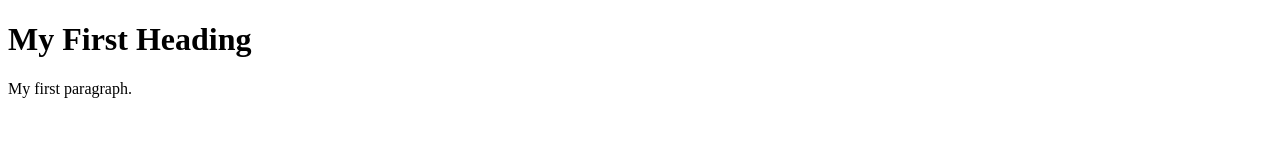
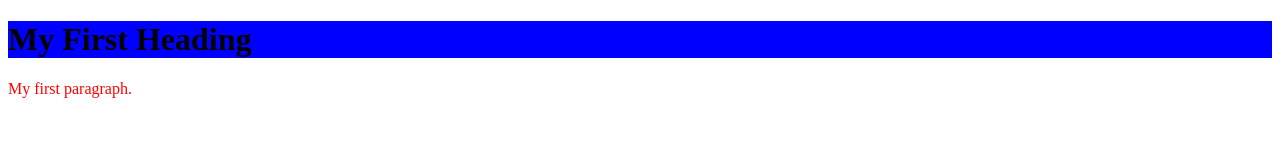
Before and after one commit to Zantolotov/CoursOCR, a plain HTML site: page index.html in a window 1280 px wide. Drawn offline with Linux system fonts and the light colour scheme.

Commit message:
ajout du code css dans style.css et écriture du lien dans index.html

```diff
--- a/index.html
+++ b/index.html
@@ -1,5 +1,8 @@
 <!DOCTYPE html>
 <html>
+    <head>
+        <link rel="stylesheet" href="style.css" />
+    </head>
 <body>
 
 <h1>My First Heading</h1>
--- a/style.css
+++ b/style.css
@@ -0,0 +1,7 @@
+h1 {
+    background: blue;
+}
+
+p {
+    color: red;
+}
```
